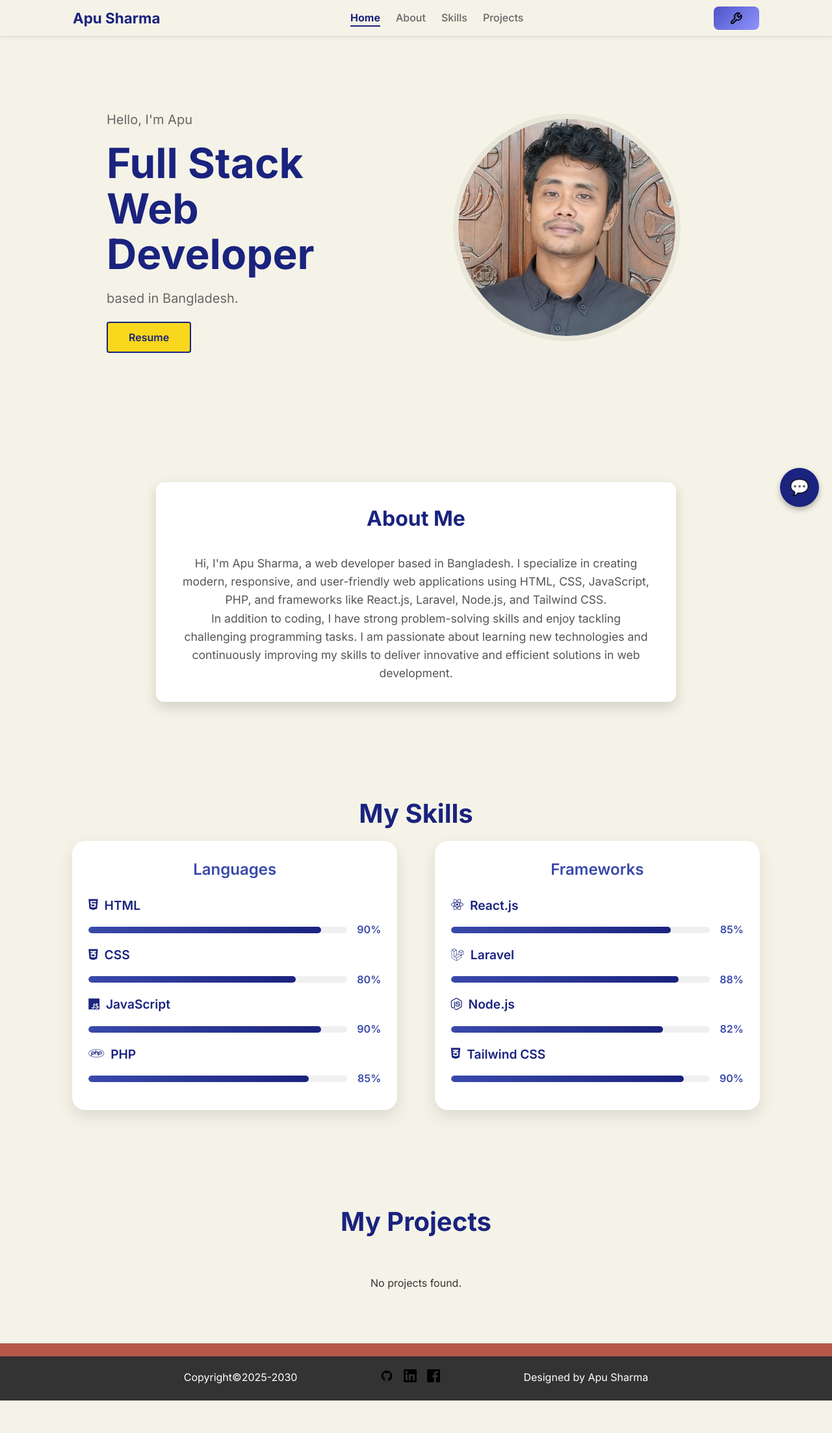
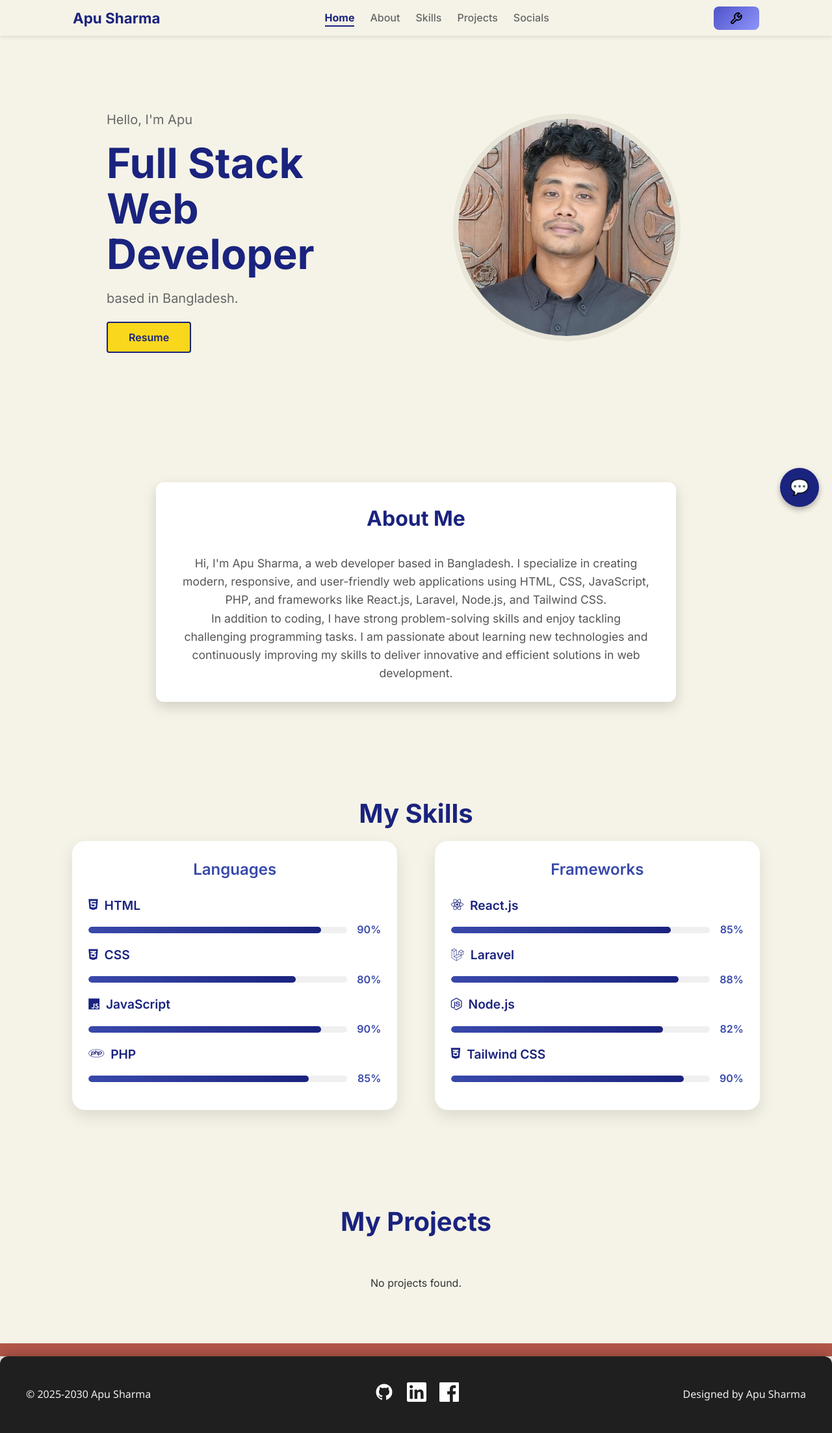
Before and after one commit to apusharma45/portfolio, a PHP site: page / in a window 1280 px wide. Shown: the whole page at 65% size. Before the commit the page ends 2155 px from the top, so only its background shows below. Run offline with PHP 8.4, Linux system fonts and the light colour scheme; data that the repository does not hold is empty.

Commit message:
changed the footer

```diff
--- a/index.php
+++ b/index.php
@@ -27,6 +27,7 @@ $result = $conn->query($sql);
                 <li><a href="#about" class="nav-link">About</a></li>
                 <li><a href="#skills" class="nav-link">Skills</a></li>
                 <li><a href="#projects" class="nav-link">Projects</a></li>
+                <li><a href="#socials" class="nav-link">Socials</a></li>
             </ul>
             <div class="admin-icon-container">
                 <a href="admin/login.php" class="admin-link" target="_blank">
@@ -197,28 +198,24 @@ $result = $conn->query($sql);
 
     <div class="break"></div>
 
-    <div class="footer">
-        <div class="copyright-container">
-            <p class="copyright">Copyright©2025-2030</p>
-        </div>
-
+    <div class="footer" id="socials">
+        <div class="footer-container">
+            <p class="copyright">© 2025-2030 Apu Sharma</p>
             <div class="social-icons">
                 <a href="https://github.com/apusharma45" class="social-link" target="_blank">
                     <img src="uploads/github.svg" alt="GitHub">
                 </a>
                 <a href="https://linkedin.com/in/apusharma/" class="social-link" target="_blank">
-                <img src="uploads/linkedin.svg" alt="Linkedin">
+                    <img src="uploads/linkedin.svg" alt="LinkedIn">
                 </a>
                 <a href="https://facebook.com/apusharma45" class="social-link" target="_blank">
                     <img src="uploads/facebook.svg" alt="Facebook">
-
                 </a>
             </div>
-
-        <div class="design-container">
             <p class="credit">Designed by Apu Sharma</p>
         </div>
     </div>
+
 
     <div id="contact-feedback" class="contact-feedback"></div>
 
--- a/styles/styles.css
+++ b/styles/styles.css
@@ -438,35 +440,56 @@ body {
 }
 
 .footer {
-  display: flex;
-  justify-content: center;
-  padding: 20px;
-  gap: 10vw;
-  background-color: #333;
-
+  background-color: #1f1f1f; /* dark neutral background */
+  padding: 40px 20px;
+  color: #ffffff;
+  box-shadow: 0 -4px 20px rgba(0,0,0,0.25);
+  border-top-left-radius: 12px;
+  border-top-right-radius: 12px;
+  font-family: 'Segoe UI', Tahoma, Geneva, Verdana, sans-serif;
 }
 
-.copyright {
-  color: white;
+.footer-container {
+  max-width: 1200px;
+  margin: 0 auto;
+  display: flex;
+  flex-wrap: wrap;
+  justify-content: space-between;
+  align-items: center;
+  gap: 20px;
+  text-align: center;
+}
+
+.footer p {
+  margin: 5px 0;
+  font-size: 1rem;
+  font-weight: 500;
+  color: #f0f0f0;
 }
 
 .social-icons {
   display: flex;
-  gap: 1rem;
+  gap: 20px;
+  justify-content: center;
 }
 
-.social-link {
-  color: red;
-  transition: color 0.3s ease;
+.social-link img {
+  width: 30px;
+  height: 30px;
+  filter: brightness(0) invert(1); /* white icons */
+  transition: transform 0.3s ease, filter 0.3s ease;
 }
 
-.social-link:hover {
-  color: red;
+.social-link:hover img {
+  transform: translateY(-4px) scale(1.2);
+  filter: brightness(0) invert(0.8);
 }
 
 .credit {
-  color: white;
+  font-size: 0.9rem;
+  color: #b0b0b0;
 }
+
 
 .contact-feedback {
   position: fixed;
```
Also changed, not shown: other parts of styles/styles.css (+27 -25 lines). Lines whose indentation alone changed are shown as unchanged.
